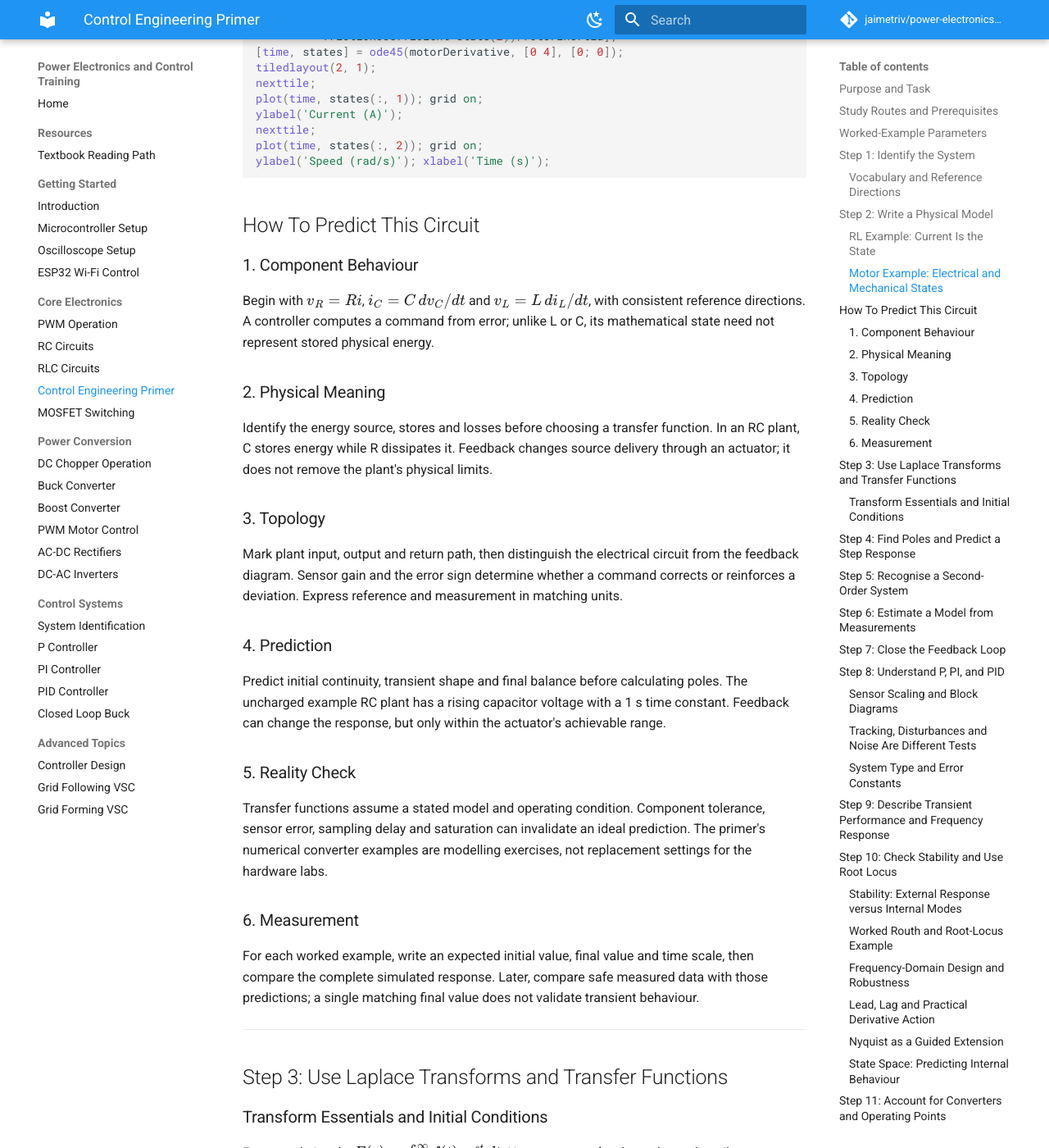
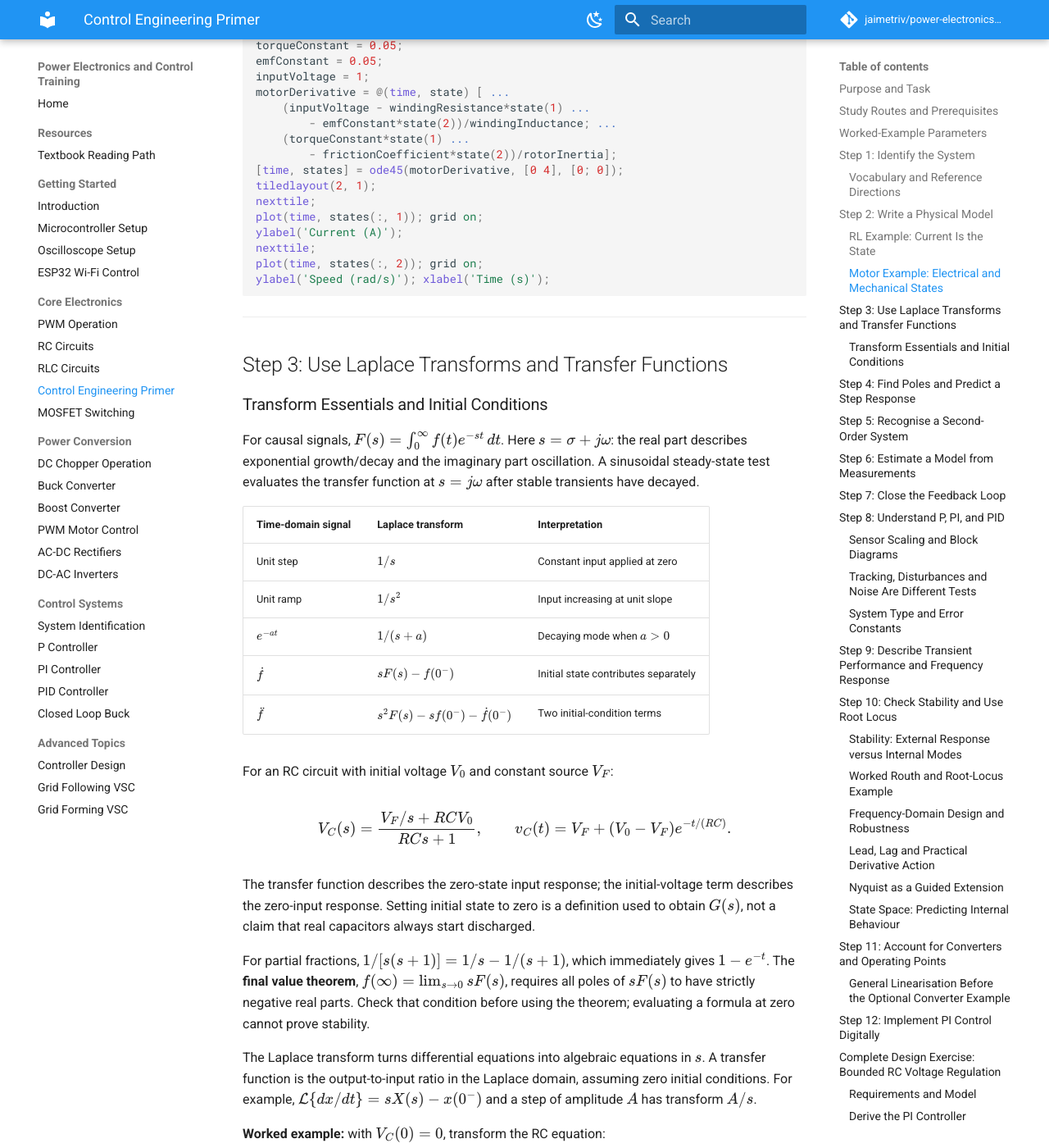
Before and after one commit to jaimetriv/power-electronics-and-control-training, an MkDocs documentation site: the page built from docs/00D_Control_Engineering_Primer.md, in a window 1280 px wide and 1400 px high, scrolled down 6171 px. Shown: the whole window at 82% size. Built offline with MkDocs 1.6.1 and Material for MkDocs 9.7.7, drawn with Linux system fonts in a browser that asks for light colours; comment, search, counter and statistics services are not loaded; some of the changed text lies outside the part shown.

Commit message:
Fixes to control refresh

````diff
--- a/docs/00D_Control_Engineering_Primer.md
+++ b/docs/00D_Control_Engineering_Primer.md
@@ -18,7 +18,7 @@ The task is to explain a plant from its components, predict its response, design
 
 Use basic algebra and differentiation; the transform and complex-frequency essentials are reviewed below. Keep units beside physical quantities and use radians per second for angular frequency. All numerical control exercises are simulations unless explicitly identified otherwise. They do not authorise enabling the course's deferred converter controllers or connecting any circuit to mains.
 
-MATLAB examples using `tf`, `feedback`, `step`, `margin`, `rlocus`, `ss` or `c2d` require **Control System Toolbox**. The physical-model `ode45` example needs MATLAB only. Read the predicted result before running a command; code is a check, not a substitute for explaining the result.
+MATLAB examples using `tf`, `feedback`, `step`, `margin`, `rlocus` or `ss` require **Control System Toolbox**. The physical-model `ode45` example needs MATLAB only. Read the predicted result before running a command; code is a check, not a substitute for explaining the result.
 
 **Reading convention:** the book ISBNs recorded for this course are `9780072977189` (Alexander and Sadiku) and `9789332550162` (Ogata). Topic titles below are index/search locators, not verified edition-specific chapter numbers. Use your copy's contents and index; exact section/page numbering remains unverified.
 
@@ -67,6 +67,8 @@ Reference -> Controller -> Actuator -> Plant -> Output
 **Worked example:** for the RC plant, the input is source voltage $V_S$, the output is capacitor voltage $V_C$, the plant is the R-C circuit, and a voltage probe is the sensor. A changed load would be a disturbance. At this stage we are observing the system; no controller is required.
 
 ## Step 2: Write a Physical Model
+
+For each example in this review, the same six-step reasoning sequence is applied: (1) state component behaviour from physical laws, (2) identify energy sources, stores and losses, (3) describe the topology and write the governing equation, (4) predict initial value, transient shape and final value, (5) note what the model omits, and (6) state what a measurement should show. This sequence is a habit, not a checklist: use it before reaching for a transfer function.
 
 Use circuit laws and component relationships. For the series RC circuit:
 
@@ -194,32 +196,6 @@ plot(time, states(:, 2)); grid on;
 ylabel('Speed (rad/s)'); xlabel('Time (s)');
 ```
 
-## How To Predict This Circuit
-
-### 1. Component Behaviour
-
-Begin with $v_R=Ri$, $i_C=C\,dv_C/dt$ and $v_L=L\,di_L/dt$, with consistent reference directions. A controller computes a command from error; unlike L or C, its mathematical state need not represent stored physical energy.
-
-### 2. Physical Meaning
-
-Identify the energy source, stores and losses before choosing a transfer function. In an RC plant, C stores energy while R dissipates it. Feedback changes source delivery through an actuator; it does not remove the plant's physical limits.
-
-### 3. Topology
-
-Mark plant input, output and return path, then distinguish the electrical circuit from the feedback diagram. Sensor gain and the error sign determine whether a command corrects or reinforces a deviation. Express reference and measurement in matching units.
-
-### 4. Prediction
-
-Predict initial continuity, transient shape and final balance before calculating poles. The uncharged example RC plant has a rising capacitor voltage with a 1 s time constant. Feedback can change the response, but only within the actuator's achievable range.
-
-### 5. Reality Check
-
-Transfer functions assume a stated model and operating condition. Component tolerance, sensor error, sampling delay and saturation can invalidate an ideal prediction. The primer's numerical converter examples are modelling exercises, not replacement settings for the hardware labs.
-
-### 6. Measurement
-
-For each worked example, write an expected initial value, final value and time scale, then compare the complete simulated response. Later, compare safe measured data with those predictions; a single matching final value does not validate transient behaviour.
-
 ---
 
 ## Step 3: Use Laplace Transforms and Transfer Functions
@@ -249,8 +225,6 @@ For partial fractions, $1/[s(s+1)]=1/s-1/(s+1)$, which immediately gives $1-e^{-
 
 The Laplace transform turns differential equations into algebraic equations in $s$. A transfer function is the output-to-input ratio in the Laplace domain, assuming zero initial conditions. For example, $\mathcal{L}\{dx/dt\}=sX(s)-x(0^-)$ and a step of amplitude $A$ has transform $A/s$.
 
-The transform makes it easier to combine system blocks and analyze responses. A transfer function describes the plant's input-output behavior for zero initial conditions; it does not include nonlinear saturation, noise, or component variation.
-
 **Worked example:** with $V_C(0)=0$, transform the RC equation:
 
 $$
@@ -273,7 +247,7 @@ Poles are roots of the transfer-function denominator. For a first-order system t
 
 The response to a step helps interpret a model in the time domain. The time constant $\tau$ is the time to reach 63.2% of the total change; it is the reciprocal of the magnitude of the first-order pole.
 
-**Worked example:** the RC pole is $s=-1/(RC)=-1\ \mathrm{s^{-1}}$, so $\tau=RC=1\ \mathrm{s}$. For a 3.3 V step:
+**Worked example:** the RC pole is $s=-1/(RC)=-1\ \mathrm{s^{-1}}$, so $\tau=RC=1\ \mathrm{s}$. Rise time, overshoot and settling time are defined precisely in Step 9; for now, $\tau$ is the time to reach 63.2% of the total change. For a 3.3 V step:
 
 $$
 V_C(s)=\frac{3.3}{s(s+1)}
````
